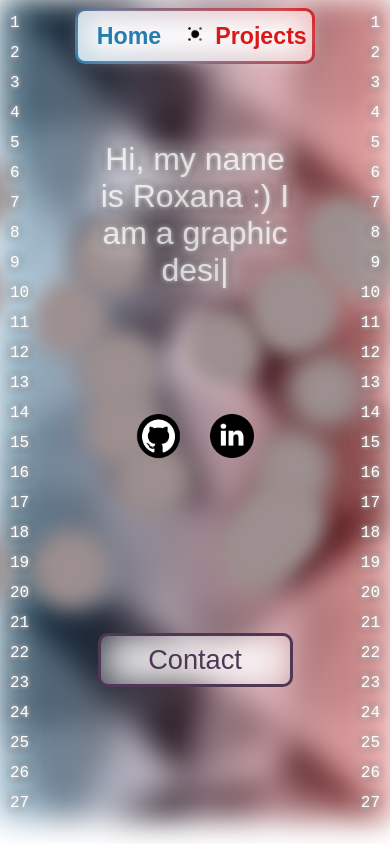
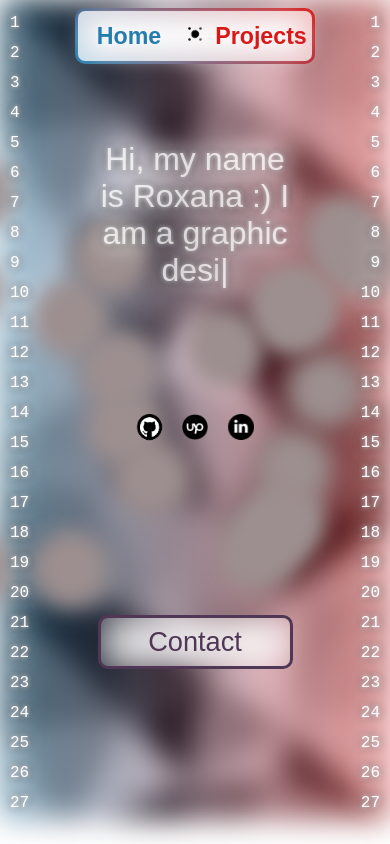
Before and after one commit to Roxxanar/PortofolioNextJs, a Next.js app: page / in a window 390 px wide. Shown: the top 844 px of the page. Built offline with nearby package versions, Linux system fonts and the light colour scheme; a web font is replaced by a local one.

Commit message:
homepg-drawingpg

```diff
--- a/src/app/page.module.css
+++ b/src/app/page.module.css
@@ -126,6 +126,11 @@
   /*animation-delay: 0.3s;*/
 }
 
+.icon_upwork {
+
+  width:47px;
+}
+
 @keyframes slideInLeft {
   from {
     transform: translateX(-500px);
@@ -241,6 +246,12 @@
 }
 
 @media (max-width: 1200px) {
+
+  .text_tooltip {
+
+    display: none;
+  }
+
   .fundal {
     margin-top: 80px;
     height: 500px;
@@ -271,7 +282,7 @@
   }
 
   .icon_container {
-    gap: 30px;
+    gap: 20px;
   }
 
   .icon_left {
@@ -280,6 +291,11 @@
   }
 
   .icon_right {
+    width: 100%;
+    height: auto;
+  }
+
+    .icon_upwork {
     width: 100%;
     height: auto;
   }
--- a/src/app/page.tsx
+++ b/src/app/page.tsx
@@ -167,6 +167,35 @@ export default function Home() {
   </div>
 </div>
 
+
+
+<div className={styles.icon_upwork} >
+  <div className={styles.tooltip_wrapper}>
+  <Link
+  href="https://www.upwork.com/freelancers/~01f26a92397914ff5e">
+  <Image
+        aria-hidden
+        src="/upwork-icon.png"
+        alt="Globe icon"
+        width={0}
+        height={0}
+        sizes="100vw"
+        style={{ width: '100%', height: 'auto' }}
+
+      />
+  </Link>
+       <span className={styles.text_tooltip}>
+      Upwork
+    </span>
+
+  </div>
+  </div>
+
+
+
+
+
+
   <div className={styles.icon_right}>
   <div className={styles.tooltip_wrapper}>
   <Link
```
Also changed, not shown: src/app/drawings/drawings.module.css (+7 -2 lines), src/app/drawings/page.tsx (+6 -3 lines).
